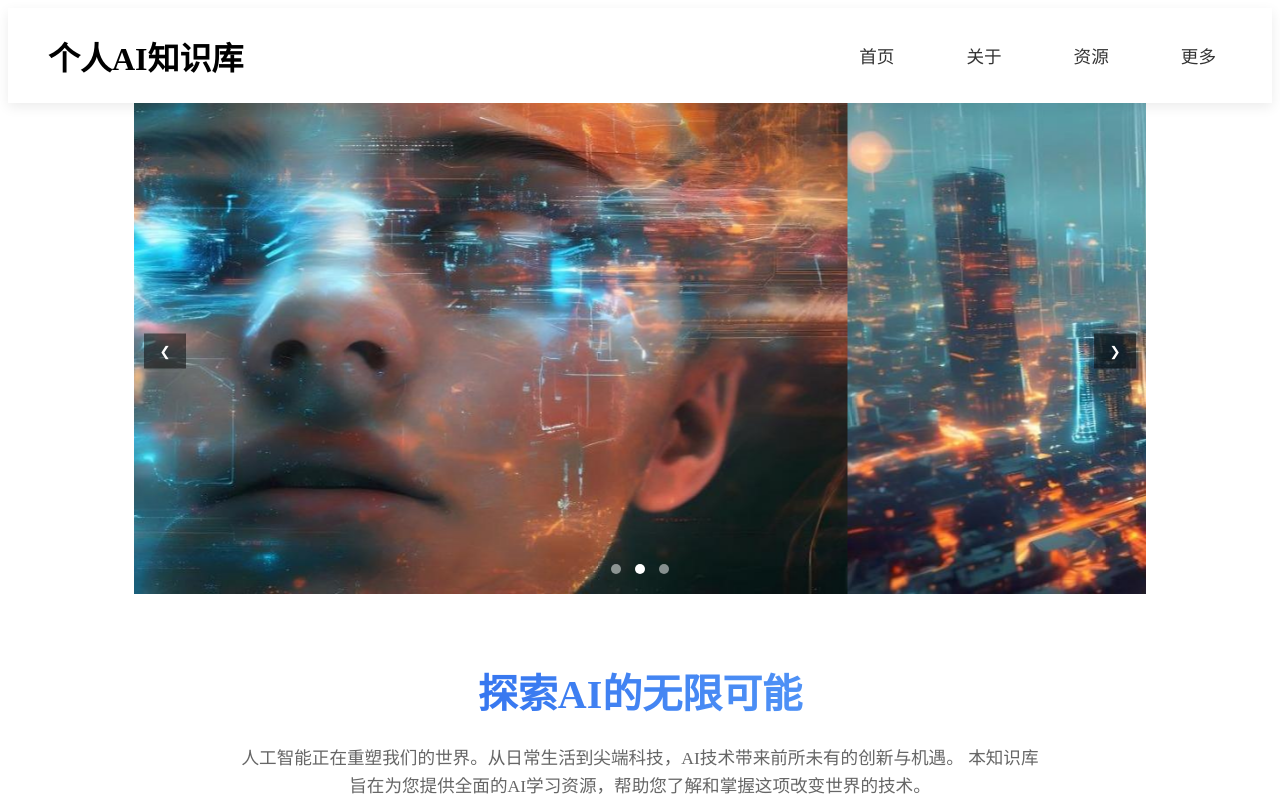
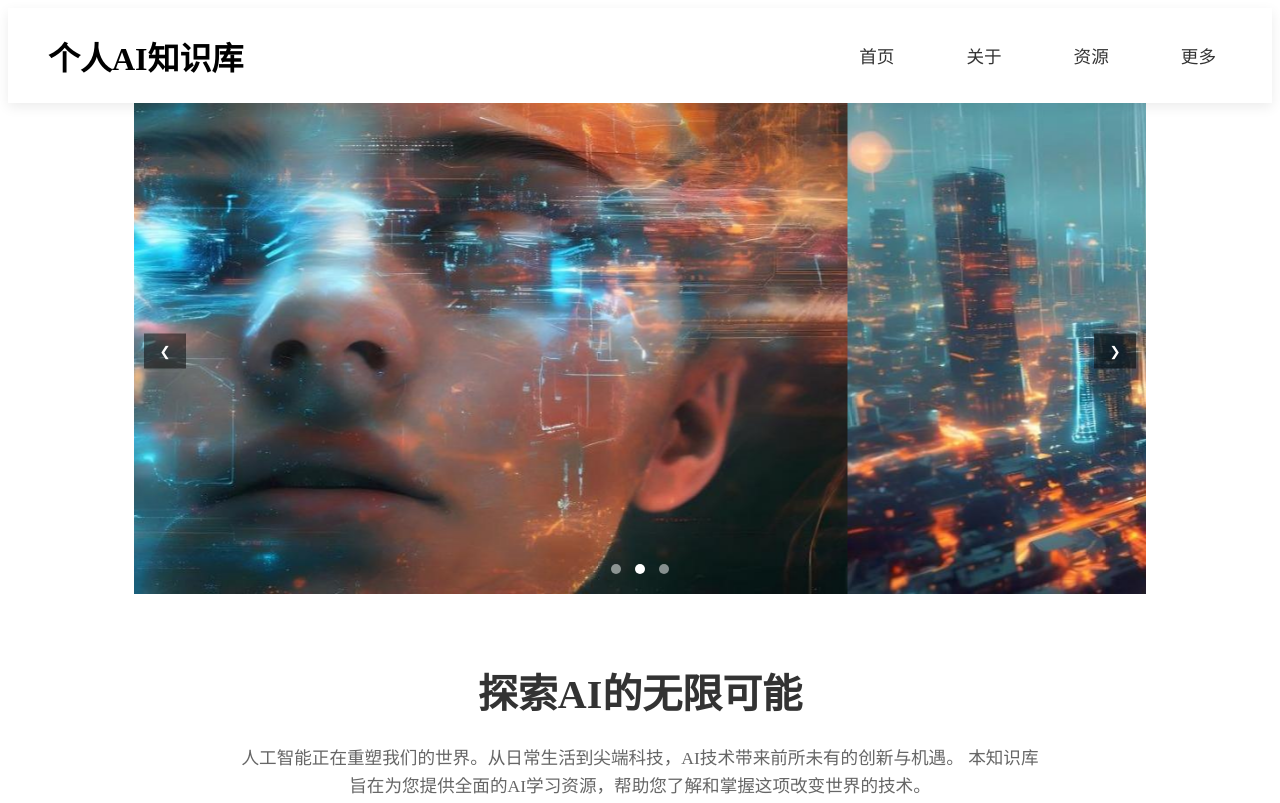
Before and after one commit to yrp200/yrp200.github.io, a plain HTML site: page index.html in a window 1280 px wide. Shown: the top 803 px of the page. Drawn offline with nearby package versions, Linux system fonts and the light colour scheme.

Commit message:
Update layout.css

```diff
--- a/layout.css
+++ b/layout.css
@@ -304,9 +304,6 @@ footer a:hover {
 
 /* 标题样式 */
 h1 {
-    background: linear-gradient(to right, var(--gradient-start), var(--gradient-end));
-    background-clip: text;
-    -webkit-text-fill-color: transparent;
     font-size: 2.5em;
     margin-bottom: 20px;
     text-align: center;
```
